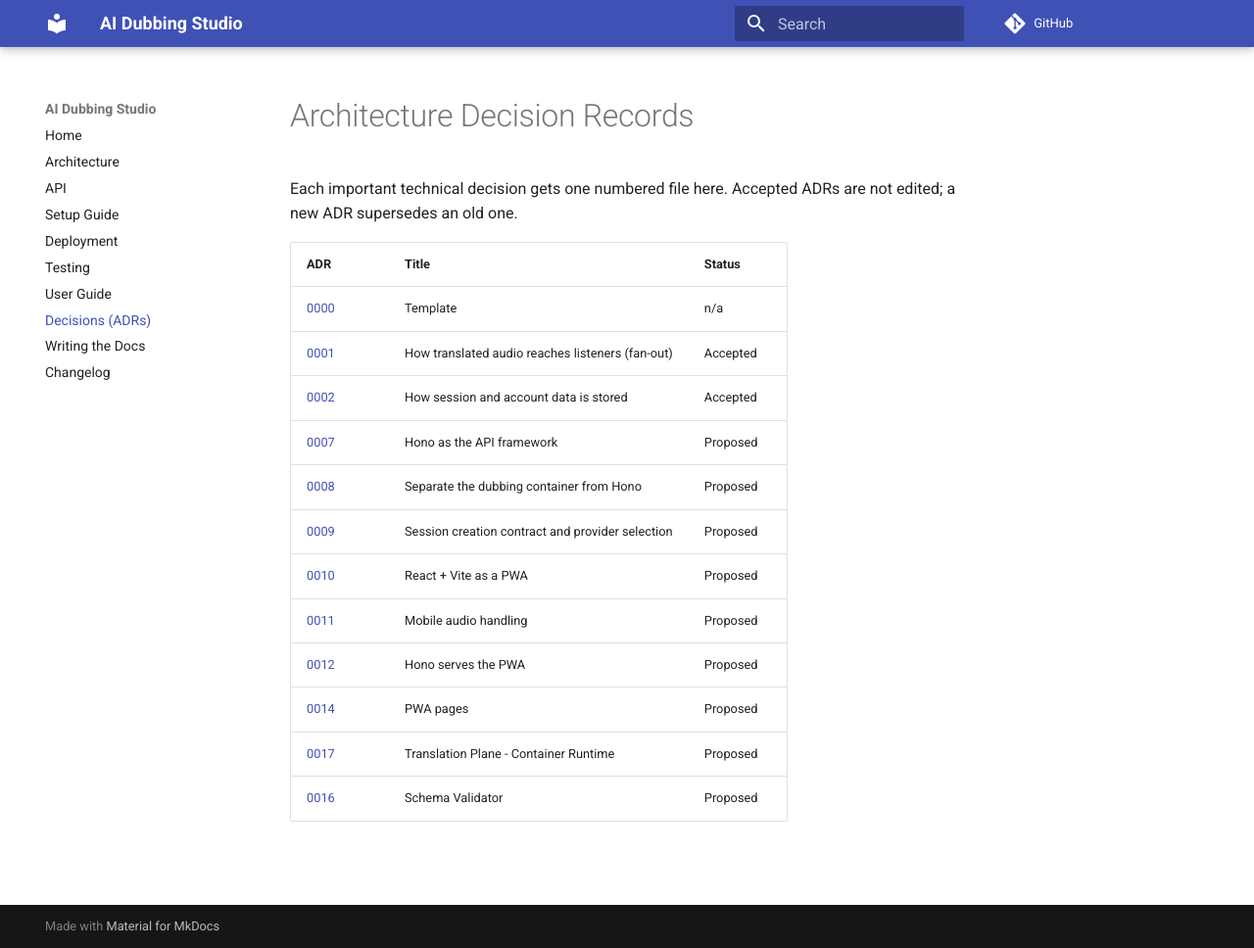
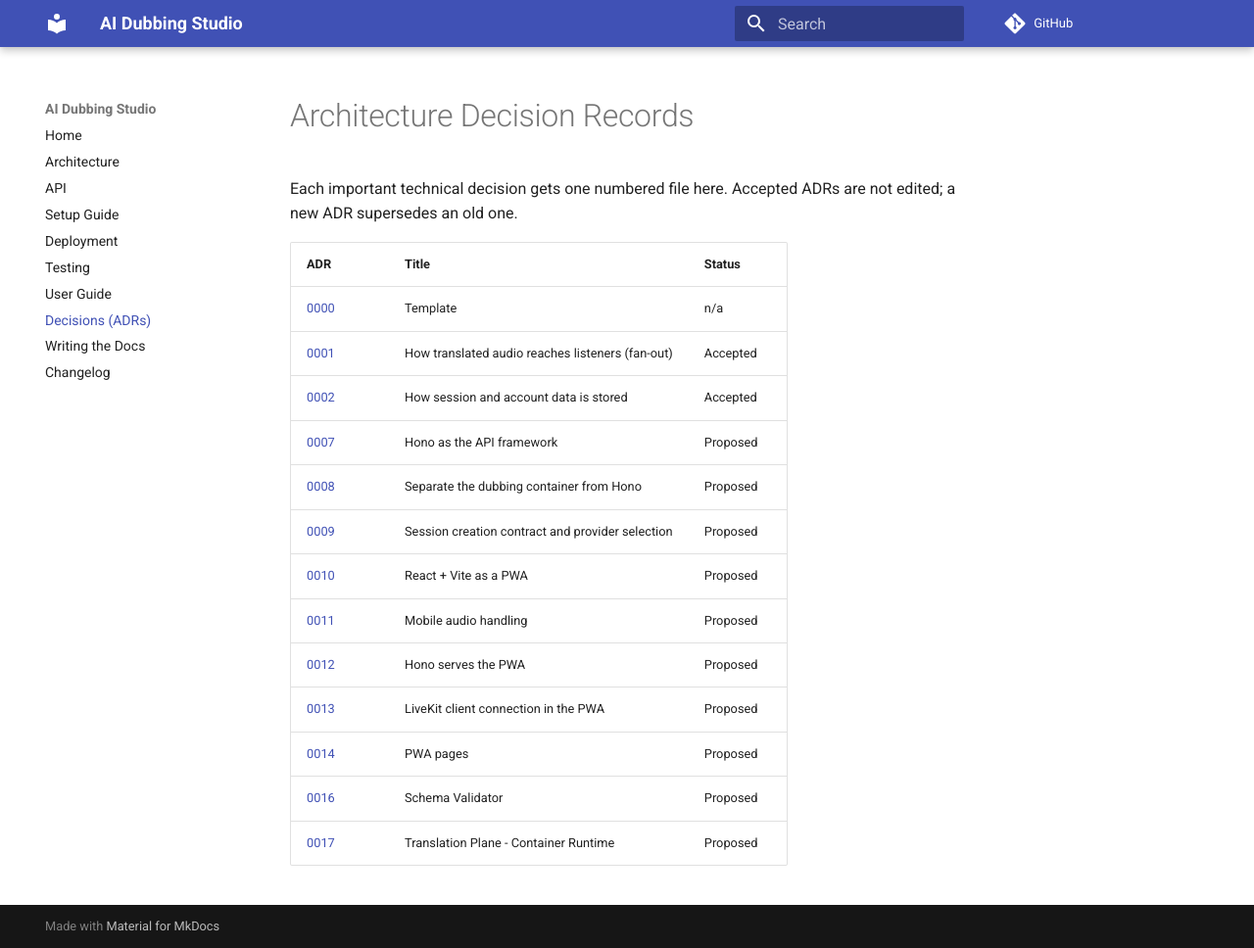
Before and after one commit to WH1TE-SHAD0W/ai-dubbing-studio, an MkDocs documentation site: the page built from docs/adr/index.md, in a window 1280 px wide and 968 px high. Shown: the whole window at 98% size. Built offline with MkDocs 1.6.1 and Material for MkDocs 9.7.7, drawn with Linux system fonts in a browser that asks for light colours; comment, search, counter and statistics services are not loaded.

Commit message:
docs: fix ADR-0017 lint errors and ADR index rows
Co-Authored-By: Claude Opus 5.5 <noreply@anthropic.com>

```diff
--- a/docs/adr/index.md
+++ b/docs/adr/index.md
@@ -14,6 +14,7 @@ Accepted ADRs are not edited; a new ADR supersedes an old one.
 | [0010](0010-mobile-native.md)                    | React + Vite as a PWA                            | Proposed |
 | [0011](0011-audio-handling.md)                   | Mobile audio handling                            | Proposed |
 | [0012](0012-serving-pwa-bundle.md)               | Hono serves the PWA                              | Proposed |
+| [0013](0013-sfu-client.md)                       | LiveKit client connection in the PWA             | Proposed |
 | [0014](0014-pages.md)                            | PWA pages                                        | Proposed |
+| [0016](0016-schema-validator.md)                 | Schema Validator                                 | Proposed |
 | [0017](0017-translation-plane.md)                | Translation Plane - Container Runtime            | Proposed |
-| [0016](0014-pages.md)                            | Schema Validator                                 | Proposed |
```
Also changed, not shown: docs/adr/0017-translation-plane.md (+8 -13 lines).
